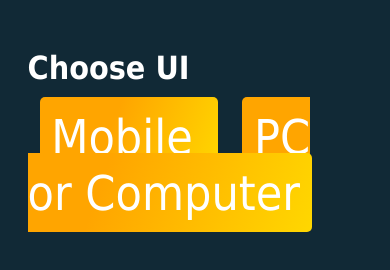
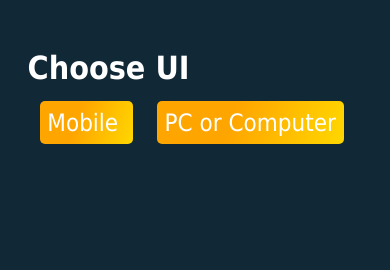
Before and after one commit to UnitedMultiverseStudios/redbar-anime, a plain HTML site: page index.html in a window 390 px wide. Drawn offline with Linux system fonts and the light colour scheme.

Commit message:
Update main.css

```diff
--- a/css/main.css
+++ b/css/main.css
@@ -18,9 +18,9 @@ a {
 }
 @media (max-width: 768px) {
 	span {
-        padding: 3vw;
+        padding: 2vw;
 	margin: 12px;
 	border-radius: 5px;
-	font-size: 3em;
+	font-size: 1.5em;
 	}
 }
```
